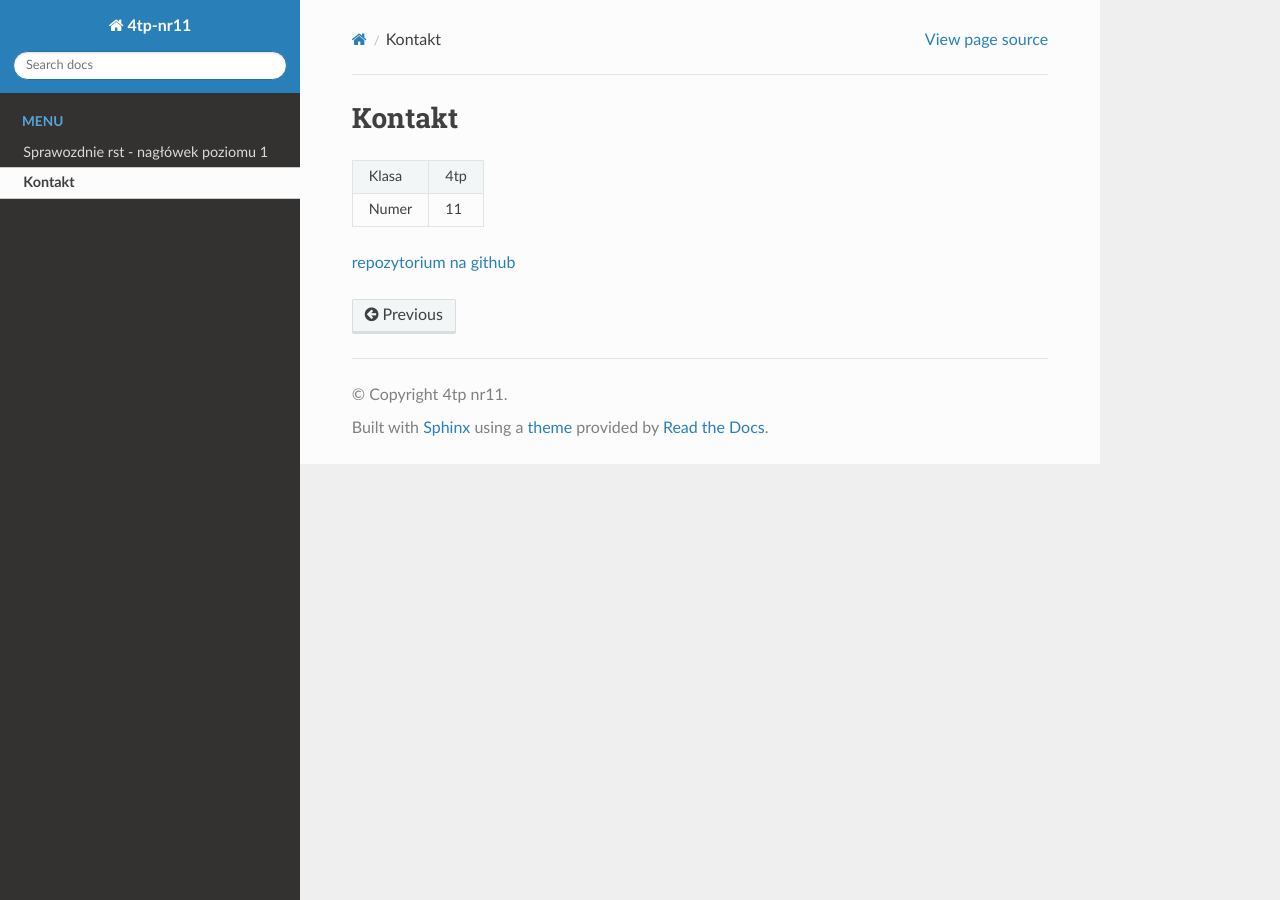
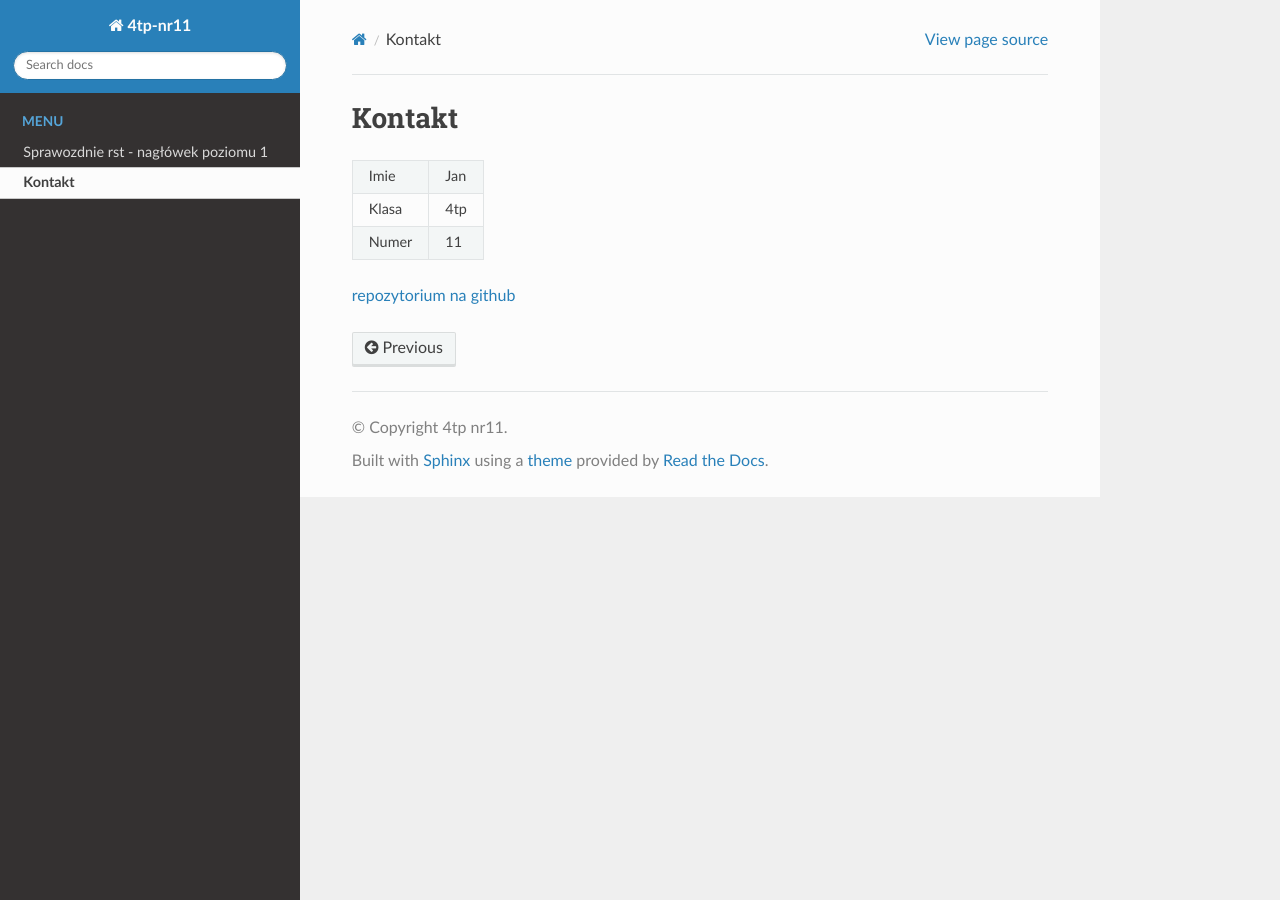
Before and after one commit to glorbrth/zse-4tp11-rtd, a Sphinx documentation site: the page built from docs/source/kontakt.rst, in a window 1280 px wide. Built offline with Sphinx 7.4.7 and the Read the Docs theme 3.1.0, drawn with Linux system fonts in a browser that asks for light colours; pages that are not in the unit, such as notebooks, are missing from menus.

Commit message:
Update kontakt.rst

```diff
--- a/docs/source/kontakt.rst
+++ b/docs/source/kontakt.rst
@@ -1,10 +1,11 @@
 Kontakt
 =======
-
-+-----+----+
-|Klasa| 4tp|
-+-----+----+
-|Numer| 11 |
-+-----+----+
++-----+---+
+|Imie |Jan|
++-----+---+
+|Klasa|4tp|
++-----+---+
+|Numer|11 |
++-----+---+
 
 `repozytorium na github <https://github.com/glorbrth/zse-4tp11-rtd>`_
```
